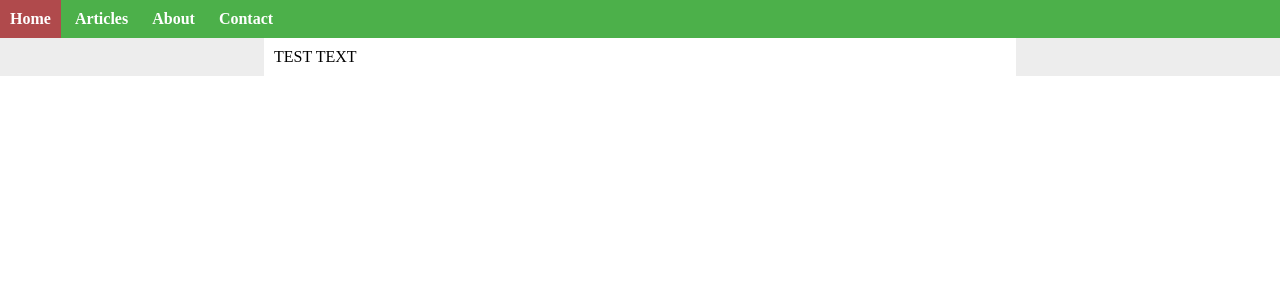
After one commit to SteinW1/SampleBlog, a Django app: page /articles/ in a window 1280 px wide. The commit adds this page. Shown: the top 300 px of the page. Run offline with Django 3.2, Linux system fonts and the light colour scheme; some libraries are stand-ins or nearby versions.

Commit message:
added articles_list view and link to articles page

```diff
--- /dev/null
+++ b/blog/articles/templates/articles/article_list.html
@@ -0,0 +1,6 @@
+{% extends "main/base.html" %}
+{% block content %}
+    <div class="article-list-container">
+        TEST TEXT
+    </div>
+{% endblock content %}
--- /dev/null
+++ b/blog/articles/urls.py
@@ -0,0 +1,7 @@
+from django.contrib import admin
+from django.urls import path, include
+from . import views
+
+urlpatterns = [
+    path('articles/', views.ArticleListView.as_view(), name='articles-list'),
+]
--- a/blog/articles/views.py
+++ b/blog/articles/views.py
@@ -1,6 +1,6 @@
 from django.shortcuts import render
-from django.views.generic import ListView
-from .models import Articles
+from django.views.generic import ListView, DetailView
+from .models import Article
 
 # Create your views here.
 def articles():
@@ -13,17 +13,17 @@ def articles():
     #return render(request, 'articles/articles.html',context)
 
 class ArticleView(DetailView):
-    model = Articles
+    model = Article
 
 class ArticleListView(ListView):
-    model = Articles
-    template = '' # template not added yet
+    model = Article
     context_object_name = 'articles'
     paginate_by = 4
 
-    def get_context_data(**kwargs):
+    def get_context_data(self, **kwargs):
+        pass
 
-
-# def article post
-# def article delete
-# def article update
+#TODO:
+#   def article post
+#   def article delete
+#   def article update
--- a/blog/blog/urls.py
+++ b/blog/blog/urls.py
@@ -19,5 +19,6 @@ from django.urls import path, include
 urlpatterns = [
     path('admin/', admin.site.urls),
     path('', include('contact.urls')),
+    path('', include('articles.urls')),
     path('', include('main.urls')),
 ]
--- a/blog/main/templates/main/base.html
+++ b/blog/main/templates/main/base.html
@@ -16,7 +16,7 @@
     <body>
         <ul class="navbar">
             <a class="navbar-item" href="{% url 'home' %}">Home</a>
-            <a class="navbar-item" href="#articles">Articles</a>
+            <a class="navbar-item" href="{% url 'articles-list' %}">Articles</a>
             <a class="navbar-item" href="#about">About</a>
             <a class="navbar-item" href="{% url 'contact-form' %}">Contact</a>
         </ul>
```
